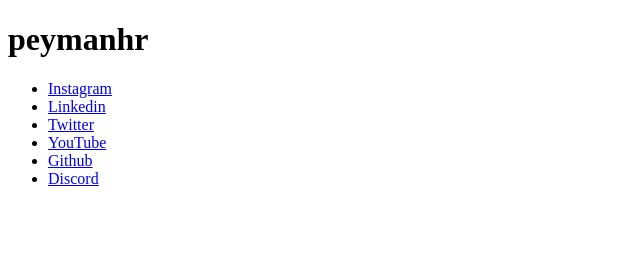
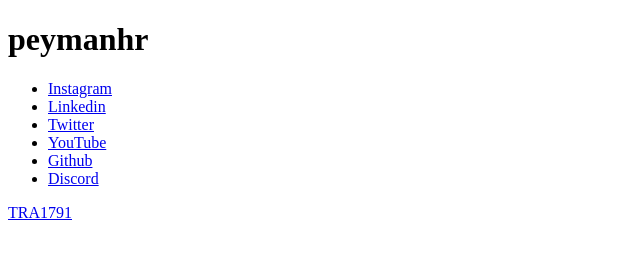
Before and after one commit to peymanhr/peymanhr.github.io, a plain HTML site: page index.html in a window 1280 px wide. Shown: the full height of the page, 0-640 px from the left. Drawn offline with Linux system fonts and the light colour scheme.

Commit message:
whatsapp

```diff
--- a/index.html
+++ b/index.html
@@ -14,5 +14,8 @@
     <li><a href="https://github.com/peymanhr">Github</li>
     <li><a href="https://discord.gg/j3kEpgU4dn">Discord</li>
 </ul>
+
+<a href="https://chat.whatsapp.com/Es5zzpUR2Oc51AVX6r3vFM">TRA1791</
+
 </body>
 </html>
```
